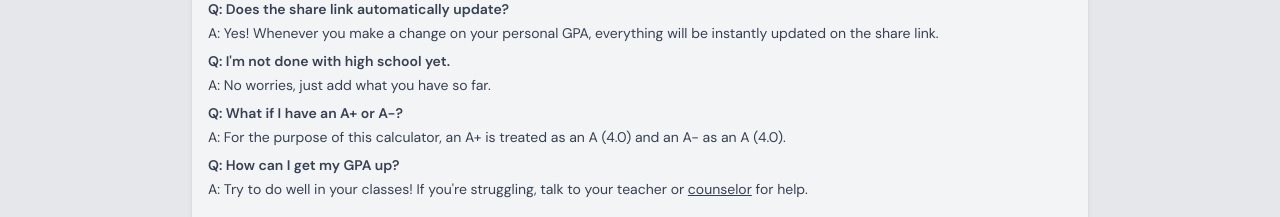
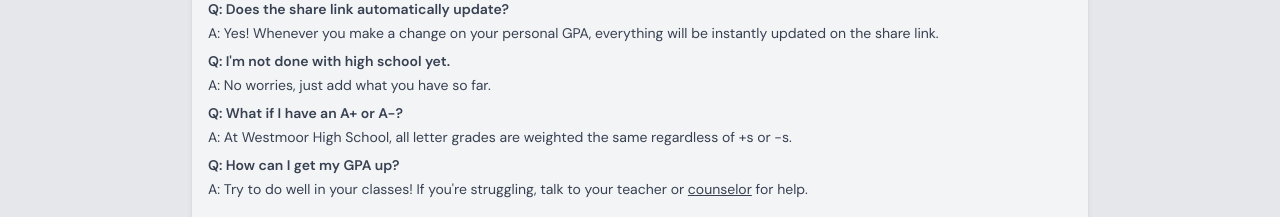
Before and after one commit to ryanchou-dev/whs-gpa, a Next.js app: page /gpa in a window 1280 px wide. Shown: the part 1460-1677 px from the top of the page. Built offline with nearby package versions, Linux system fonts and the light colour scheme; no server answers; the database is empty; sample sign-in values are in the browser's storage.

Commit message:
update info section

```diff
--- a/src/app/gpa/page.js
+++ b/src/app/gpa/page.js
@@ -826,8 +826,8 @@ export default function Home() {
 										Q: What if I have an A+ or A-?
 									</p>
 									<p className="mb-2">
-										A: For the purpose of this calculator, an A+ is treated as
-										an A (4.0) and an A- as an A (4.0).
+										A: At Westmoor High School, all letter grades are
+										weighted the same regardless of +s or -s.
 									</p>
 									<p className="mb-1 font-semibold">
 										Q: How can I get my GPA up?
```
